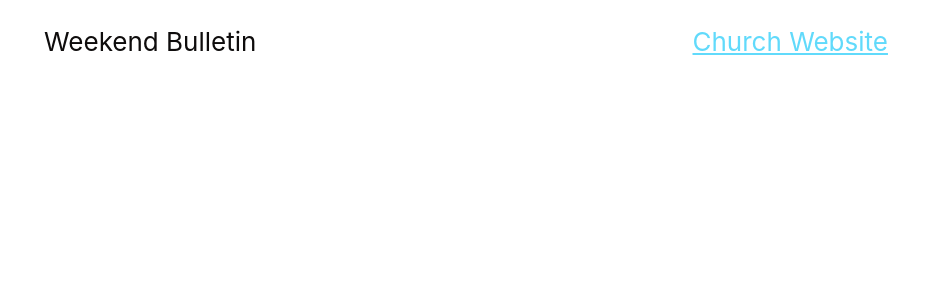
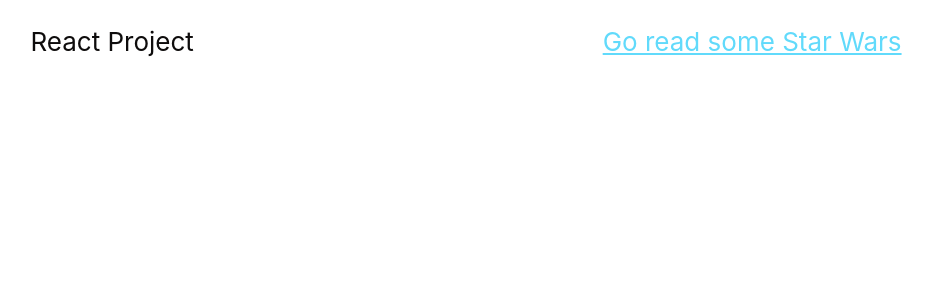
Before and after one commit to zzboncak/faith-covenant-bulletin, a React (Create React App) app: page / in a window 1280 px wide. Shown: the top 300 px of the page, without its empty margins (174-1107 px from the left). Built offline with nearby package versions, Linux system fonts and the light colour scheme.

Commit message:
return to boilerplate

```diff
--- a/src/App.tsx
+++ b/src/App.tsx
@@ -6,14 +6,14 @@ function App(): JSX.Element {
     <div className="App">
       <nav className="nav-bar">
         <header className="App-header">
-          <p>Weekend Bulletin</p>
+          <p>React Project</p>
           <a
             className="App-link"
-            href="https://www.faithecc.org"
+            href="https://www.starwars.com"
             target="_blank"
             rel="noopener noreferrer"
           >
-            Church Website
+            Go read some Star Wars
           </a>
         </header>
       </nav>
```
